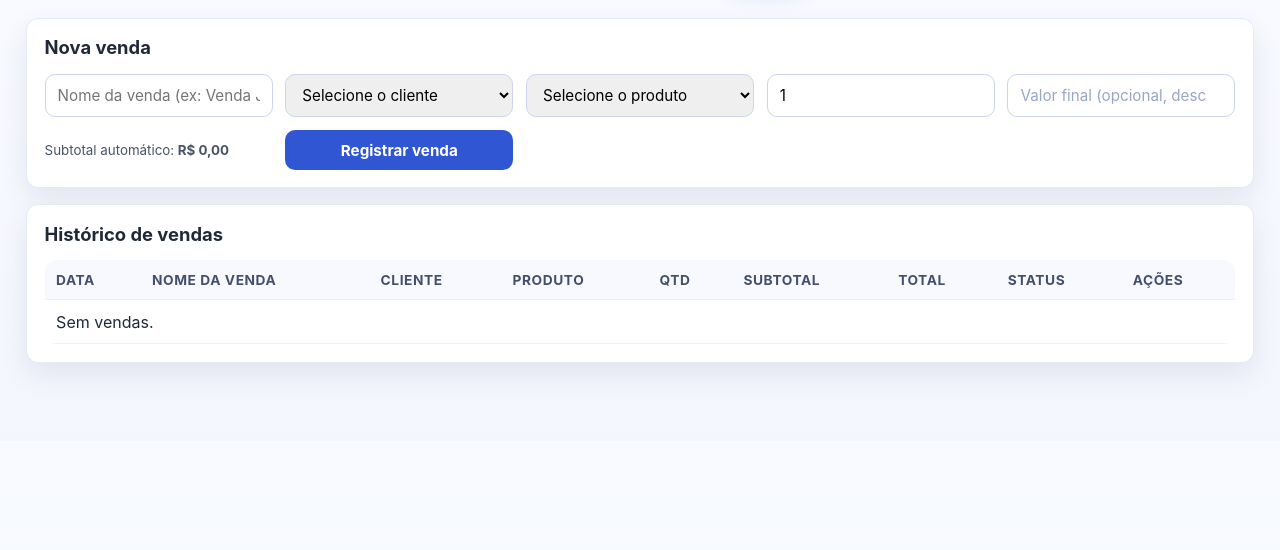
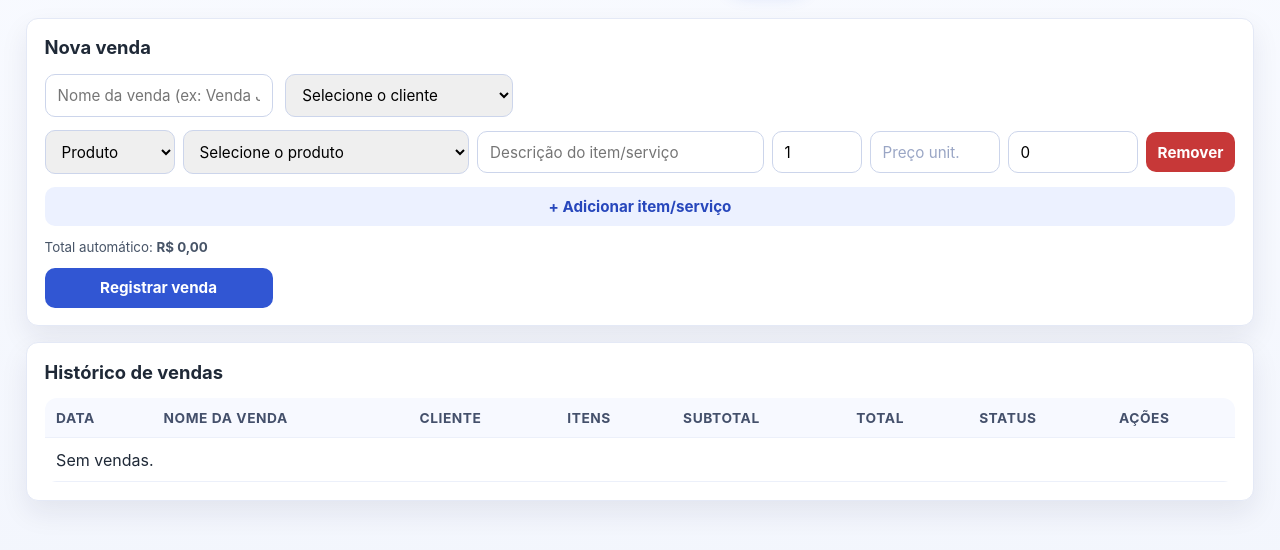
Before and after one commit to FelipeWelter/lojaWeb, a Flask app: page /vendas in a window 1280 px wide. Shown: the part 64-614 px from the top of the page. Run offline with Flask 3, Linux system fonts and the light colour scheme; the visitor is signed in with stand-in values (Sample User, id 1); data that the repository does not hold is empty.

Commit message:
Permite vendas com múltiplos itens e serviços

```diff
--- a/app.py
+++ b/app.py
@@ -126,6 +126,21 @@ class Sale(db.Model):
 
     client = db.relationship('Client')
     product = db.relationship('Product')
+    items = db.relationship('SaleItem', backref='sale', cascade='all, delete-orphan')
+
+
+class SaleItem(db.Model):
+    id = db.Column(db.Integer, primary_key=True)
+    sale_id = db.Column(db.Integer, db.ForeignKey('sale.id'), nullable=False)
+    line_type = db.Column(db.String(20), nullable=False, default='produto')
+    description = db.Column(db.String(180), nullable=False)
+    product_id = db.Column(db.Integer, db.ForeignKey('product.id'), nullable=True)
+    quantity = db.Column(db.Integer, nullable=False, default=1)
+    unit_price = db.Column(db.Numeric(10, 2), nullable=False, default=0)
+    unit_cost = db.Column(db.Numeric(10, 2), nullable=False, default=0)
+    line_total = db.Column(db.Numeric(10, 2), nullable=False, default=0)
+
+    product = db.relationship('Product')
 
 
 class Charge(db.Model):
@@ -242,6 +257,85 @@ def _read_reset_token(token: str, max_age_seconds: int = 3600):
 def _log_audit(action: str, details: str):
     user = _current_user()
     db.session.add(AuditLog(user_name=user.name if user else 'Sistema', action=action, details=details))
+
+
+def _parse_sale_items(form):
+    raw_types = form.getlist('item_type[]')
+    raw_product_ids = form.getlist('item_product_id[]')
+    raw_descriptions = form.getlist('item_description[]')
+    raw_quantities = form.getlist('item_quantity[]')
+    raw_unit_prices = form.getlist('item_unit_price[]')
+    raw_unit_costs = form.getlist('item_unit_cost[]')
+
+    max_len = max(
+        len(raw_types),
+        len(raw_product_ids),
+        len(raw_descriptions),
+        len(raw_quantities),
+        len(raw_unit_prices),
+        len(raw_unit_costs),
+        0,
+    )
+
+    items = []
+    for idx in range(max_len):
+        line_type = (raw_types[idx] if idx < len(raw_types) else '').strip().lower() or 'produto'
+        if line_type not in {'produto', 'servico'}:
+            line_type = 'produto'
+
+        product_id_raw = (raw_product_ids[idx] if idx < len(raw_product_ids) else '').strip()
+        description = (raw_descriptions[idx] if idx < len(raw_descriptions) else '').strip()
+        qty_raw = (raw_quantities[idx] if idx < len(raw_quantities) else '').strip()
+        unit_price_raw = (raw_unit_prices[idx] if idx < len(raw_unit_prices) else '').strip()
+        unit_cost_raw = (raw_unit_costs[idx] if idx < len(raw_unit_costs) else '').strip()
+
+        if not any([product_id_raw, description, qty_raw, unit_price_raw, unit_cost_raw]):
+            continue
+
+        try:
+            quantity = int(qty_raw or '1')
+        except ValueError as exc:
+            raise ValueError(f'Quantidade inválida na linha {idx + 1}.') from exc
+
+        if quantity <= 0:
+            raise ValueError(f'Quantidade deve ser maior que zero na linha {idx + 1}.')
+
+        try:
+            unit_price = Decimal(unit_price_raw or '0')
+            unit_cost = Decimal(unit_cost_raw or '0')
+        except InvalidOperation as exc:
+            raise ValueError(f'Preço/custo inválido na linha {idx + 1}.') from exc
+
+        if unit_price < 0 or unit_cost < 0:
+            raise ValueError(f'Preço/custo não pode ser negativo na linha {idx + 1}.')
+
+        item = {
+            'line_type': line_type,
+            'product_id': None,
+            'description': description,
+            'quantity': quantity,
+            'unit_price': unit_price.quantize(Decimal('0.01')),
+            'unit_cost': unit_cost.quantize(Decimal('0.01')),
+        }
+
+        if line_type == 'produto':
+            if not product_id_raw:
+                raise ValueError(f'Selecione um produto na linha {idx + 1}.')
+            try:
+                item['product_id'] = int(product_id_raw)
+            except ValueError as exc:
+                raise ValueError(f'Produto inválido na linha {idx + 1}.') from exc
+
+        if not item['description']:
+            item['description'] = 'Item sem descrição'
+
+        item['line_total'] = (item['unit_price'] * Decimal(item['quantity'])).quantize(Decimal('0.01'))
+        items.append(item)
+
+    if not items:
+        raise ValueError('Adicione ao menos um item (produto ou serviço) na venda.')
+
+    return items
 
 
 def _save_product_photo(file_storage):
@@ -634,6 +728,7 @@ def remover_usuario(user_id: int):
 def imprimir(tipo: str, record_id: int):
     if tipo == 'venda':
         data = Sale.query.get_or_404(record_id)
+        sale_items = data.items or []
         context = {
             'document_title': f'Recibo de Venda #{data.id}',
             'store_name': 'LojaWeb',
@@ -641,7 +736,15 @@ def imprimir(tipo: str, record_id: int):
             'record_date': data.created_at,
             'record_code': f'VEN-{data.id}',
             'client_name': data.client.name,
-            'items': [{
+            'items': [
+                {
+                    'item': line.description,
+                    'quantity': line.quantity,
+                    'unit_price': line.unit_price,
+                    'total': line.line_total,
+                }
+                for line in sale_items
+            ] or [{
                 'item': data.product.name,
                 'quantity': data.quantity,
                 'unit_price': data.product.price,
@@ -790,8 +893,10 @@ def dashboard():
         ServiceRecord.created_at >= start_date
     ).scalar()
     sales_profit = db.session.query(
-        db.func.coalesce(db.func.sum(Sale.total - (Product.cost_price * Sale.quantity)), 0)
-    ).join(Product, Product.id == Sale.product_id).filter(Sale.canceled.is_(False), Sale.created_at >= start_date).scalar()
+        db.func.coalesce(db.func.sum(SaleItem.line_total - (SaleItem.unit_cost * SaleItem.quantity)), 0)
+    ).join(Sale, Sale.id == SaleItem.sale_id).filter(
+        Sale.canceled.is_(False), Sale.created_at >= start_date
+    ).scalar()
     service_profit = db.session.query(
         db.func.coalesce(db.func.sum(ServiceRecord.total_price - ServiceRecord.cost), 0)
     ).filter(ServiceRecord.created_at >= start_date).scalar()
@@ -830,9 +935,10 @@ def dashboard():
     chart_sales_totals = [float(row[1]) for row in monthly_sales]
 
     top_products = (
-        db.session.query(Product.name, db.func.coalesce(db.func.sum(Sale.quantity), 0).label('qty'))
-        .join(Sale, Sale.product_id == Product.id)
-        .filter(Sale.canceled.is_(False), Sale.created_at >= start_date)
+        db.session.query(Product.name, db.func.coalesce(db.func.sum(SaleItem.quantity), 0).label('qty'))
+        .join(SaleItem, SaleItem.product_id == Product.id)
+        .join(Sale, Sale.id == SaleItem.sale_id)
+        .filter(Sale.canceled.is_(False), Sale.created_at >= start_date, SaleItem.line_type == 'produto')
         .group_by(Product.id)
         .order_by(db.desc('qty'))
         .limit(5)
@@ -1559,38 +1665,89 @@ def vendas():
     if request.method == 'POST':
         sale_name = (request.form.get('sale_name') or '').strip()
         client_id = int(request.form['client_id'])
-        product_id = int(request.form['product_id'])
-        quantity = int(request.form['quantity'])
-
-        product = Product.query.get_or_404(product_id)
+
         if not sale_name:
             flash('Informe um nome para identificar a venda.', 'danger')
             return redirect(url_for('vendas'))
-        if quantity <= 0 or quantity > product.stock:
-            flash('Quantidade inválida para o estoque disponível.', 'danger')
+
+        try:
+            parsed_items = _parse_sale_items(request.form)
+        except ValueError as exc:
+            flash(str(exc), 'danger')
             return redirect(url_for('vendas'))
 
-        subtotal = (Decimal(quantity) * Decimal(product.price)).quantize(Decimal('0.01'))
-        custom_total_raw = request.form.get('custom_total')
-        if custom_total_raw:
-            total = Decimal(custom_total_raw)
-            if total < 0 or total > subtotal:
-                flash('Valor final inválido. Use um desconto entre R$ 0,00 e o subtotal.', 'danger')
+        product_ids = [item['product_id'] for item in parsed_items if item['line_type'] == 'produto']
+        products_by_id = {}
+        service_placeholder = None
+        if product_ids:
+            fetched_products = Product.query.filter(Product.id.in_(product_ids)).all()
+            products_by_id = {prod.id: prod for prod in fetched_products}
+
+        for idx, item in enumerate(parsed_items, start=1):
+            if item['line_type'] != 'produto':
+                continue
+            product = products_by_id.get(item['product_id'])
+            if not product:
+                flash(f'Produto inválido na linha {idx}.', 'danger')
                 return redirect(url_for('vendas'))
+            if item['quantity'] > product.stock:
+                flash(f'Estoque insuficiente para {product.name} na linha {idx}.', 'danger')
+                return redirect(url_for('vendas'))
+            if item['unit_price'] == Decimal('0.00'):
+                item['unit_price'] = Decimal(product.price).quantize(Decimal('0.01'))
+                item['line_total'] = (item['unit_price'] * Decimal(item['quantity'])).quantize(Decimal('0.01'))
+            if item['unit_cost'] == Decimal('0.00'):
+                item['unit_cost'] = Decimal(product.cost_price or 0).quantize(Decimal('0.01'))
+            if not item['description'] or item['description'] == 'Item sem descrição':
+                item['description'] = product.name
+
+        subtotal = sum((item['line_total'] for item in parsed_items), Decimal('0.00')).quantize(Decimal('0.01'))
+
+        if product_ids:
+            anchor_product_id = product_ids[0]
         else:
-            total = subtotal
-
-        product.stock -= quantity
+            service_placeholder = Product.query.filter_by(category='Serviço', name='Serviço avulso').first()
+            if not service_placeholder:
+                service_placeholder = Product(
+                    name='Serviço avulso',
+                    category='Serviço',
+                    stock=999999,
+                    price=Decimal('0.00'),
+                    cost_price=Decimal('0.00'),
+                )
+                db.session.add(service_placeholder)
+                db.session.flush()
+            anchor_product_id = service_placeholder.id
 
         sale = Sale(
             sale_name=sale_name,
             client_id=client_id,
-            product_id=product_id,
-            quantity=quantity,
+            product_id=anchor_product_id,
+            quantity=1,
             subtotal=subtotal,
-            total=total,
+            total=subtotal,
         )
         db.session.add(sale)
+        db.session.flush()
+
+        for item in parsed_items:
+            if item['line_type'] == 'produto':
+                product = products_by_id[item['product_id']]
+                product.stock -= item['quantity']
+
+            db.session.add(
+                SaleItem(
+                    sale_id=sale.id,
+                    line_type=item['line_type'],
+                    description=item['description'],
+                    product_id=item['product_id'],
+                    quantity=item['quantity'],
+                    unit_price=item['unit_price'],
+                    unit_cost=item['unit_cost'],
+                    line_total=item['line_total'],
+                )
+            )
+
         db.session.commit()
         flash('Venda registrada com sucesso!', 'success')
         return redirect(url_for('vendas'))
@@ -1608,7 +1765,12 @@ def cancelar_venda(sale_id: int):
         return redirect(url_for('vendas'))
 
     with db.session.begin_nested():
-        sale.product.stock += sale.quantity
+        if sale.items:
+            for line in sale.items:
+                if line.line_type == 'produto' and line.product:
+                    line.product.stock += line.quantity
+        elif sale.product:
+            sale.product.stock += sale.quantity
         sale.canceled = True
         sale.canceled_at = datetime.utcnow()
 
@@ -1816,6 +1978,23 @@ with app.app_context():
     )
     db.session.execute(
         db.text(
+            'CREATE TABLE IF NOT EXISTS sale_item ('
+            'id INTEGER PRIMARY KEY, '
+            'sale_id INTEGER NOT NULL, '
+            'line_type VARCHAR(20) NOT NULL DEFAULT "produto", '
+            'description VARCHAR(180) NOT NULL, '
+            'product_id INTEGER, '
+            'quantity INTEGER NOT NULL DEFAULT 1, '
+            'unit_price NUMERIC(10,2) NOT NULL DEFAULT 0, '
+            'unit_cost NUMERIC(10,2) NOT NULL DEFAULT 0, '
+            'line_total NUMERIC(10,2) NOT NULL DEFAULT 0, '
+            'FOREIGN KEY(sale_id) REFERENCES sale (id), '
+            'FOREIGN KEY(product_id) REFERENCES product (id)'
+            ')'
+        )
+    )
+    db.session.execute(
+        db.text(
             'CREATE TABLE IF NOT EXISTS maintenance_ticket ('
             'id INTEGER PRIMARY KEY, '
             'client_name VARCHAR(120) NOT NULL, '
--- a/templates/client_history.html
+++ b/templates/client_history.html
@@ -7,10 +7,10 @@
 <section class="card">
   <h3>Compras</h3>
   <table>
-    <thead><tr><th>Data</th><th>Venda</th><th>Produto</th><th>Qtd</th><th>Total</th><th>Status</th></tr></thead>
+    <thead><tr><th>Data</th><th>Venda</th><th>Itens</th><th>Qtd. linhas</th><th>Total</th><th>Status</th></tr></thead>
     <tbody>
       {% for s in sales %}
-      <tr><td>{{ s.created_at.strftime('%d/%m/%Y %H:%M') }}</td><td>{{ s.sale_name }}</td><td>{{ s.product.name }}</td><td>{{ s.quantity }}</td><td>R$ {{ '%.2f'|format(s.total) }}</td><td>{{ 'Cancelada' if s.canceled else 'Ativa' }}</td></tr>
+      <tr><td>{{ s.created_at.strftime('%d/%m/%Y %H:%M') }}</td><td>{{ s.sale_name }}</td><td>{% if s.items %}{{ s.items[0].description }}{% else %}{{ s.product.name }}{% endif %}</td><td>{% if s.items %}{{ s.items|length }}{% else %}{{ s.quantity }}{% endif %}</td><td>R$ {{ '%.2f'|format(s.total) }}</td><td>{{ 'Cancelada' if s.canceled else 'Ativa' }}</td></tr>
       {% else %}<tr><td colspan="6">Sem compras.</td></tr>{% endfor %}
     </tbody>
   </table>
--- a/templates/dashboard.html
+++ b/templates/dashboard.html
@@ -67,14 +67,14 @@
 <section class="card">
   <h2>Últimas vendas</h2>
   <table>
-    <thead><tr><th>Data</th><th>Cliente</th><th>Produto</th><th>Qtd</th><th>Total</th><th>Status</th><th>Ação</th></tr></thead>
+    <thead><tr><th>Data</th><th>Cliente</th><th>Itens</th><th>Qtd. linhas</th><th>Total</th><th>Status</th><th>Ação</th></tr></thead>
     <tbody>
       {% for sale in latest_sales %}
       <tr>
         <td>{{ sale.created_at.strftime('%d/%m/%Y %H:%M') }}</td>
         <td>{{ sale.client.name }}</td>
-        <td>{{ sale.product.name }}</td>
-        <td>{{ sale.quantity }}</td>
+        <td>{% if sale.items %}{{ sale.items[0].description }}{% else %}{{ sale.product.name }}{% endif %}</td>
+        <td>{% if sale.items %}{{ sale.items|length }}{% else %}{{ sale.quantity }}{% endif %}</td>
         <td>R$ {{ '%.2f'|format(sale.total) }}</td>
         <td>{% if sale.canceled %}<span class="badge danger">Cancelada</span>{% else %}<span class="badge success">Ativa</span>{% endif %}</td>
         <td>
--- a/templates/sales.html
+++ b/templates/sales.html
@@ -2,24 +2,38 @@
 {% block content %}
 <section class="card">
   <h2>Nova venda</h2>
-  <form method="post" class="grid form-grid">
-    <input name="sale_name" placeholder="Nome da venda (ex: Venda João - Notebook)" required />
+  <form method="post" class="grid form-grid" id="sale-form">
+    <input name="sale_name" placeholder="Nome da venda (ex: Venda João - Combo)" required />
     <select name="client_id" required>
       <option value="">Selecione o cliente</option>
       {% for client in clients %}
       <option value="{{ client.id }}">{{ client.name }}</option>
       {% endfor %}
     </select>
-    <select name="product_id" id="sale-product" required>
-      <option value="">Selecione o produto</option>
-      {% for product in products %}
-      <option value="{{ product.id }}" data-price="{{ product.price }}">{{ product.name }} (estoque: {{ product.stock }})</option>
-      {% endfor %}
-    </select>
-    <input name="quantity" id="sale-qty" type="number" min="1" value="1" required />
-    <input name="custom_total" id="sale-total" type="number" min="0" step="0.01" placeholder="Valor final (opcional, desconto)" />
-    <div class="sale-summary">
-      <small>Subtotal automático: <strong id="sale-subtotal">R$ 0,00</strong></small>
+
+    <div id="sale-lines" class="grid" style="grid-column: 1 / -1; gap: .5rem;">
+      <div class="sale-line" style="display:grid;grid-template-columns:130px 1fr 1fr 90px 130px 130px auto;gap:.5rem;align-items:center;">
+        <select name="item_type[]" class="line-type">
+          <option value="produto">Produto</option>
+          <option value="servico">Serviço</option>
+        </select>
+        <select name="item_product_id[]" class="line-product">
+          <option value="">Selecione o produto</option>
+          {% for product in products %}
+          <option value="{{ product.id }}" data-price="{{ product.price }}" data-cost="{{ product.cost_price }}">{{ product.name }} (estoque: {{ product.stock }})</option>
+          {% endfor %}
+        </select>
+        <input name="item_description[]" class="line-description" placeholder="Descrição do item/serviço" />
+        <input name="item_quantity[]" class="line-qty" type="number" min="1" value="1" required />
+        <input name="item_unit_price[]" class="line-price" type="number" min="0" step="0.01" placeholder="Preço unit." required />
+        <input name="item_unit_cost[]" class="line-cost" type="number" min="0" step="0.01" placeholder="Custo unit." value="0" />
+        <button type="button" class="btn-danger remove-line">Remover</button>
+      </div>
+    </div>
+
+    <button type="button" id="add-line" class="btn-secondary" style="grid-column: 1 / -1;">+ Adicionar item/serviço</button>
+    <div class="sale-summary" style="grid-column: 1 / -1;">
+      <small>Total automático: <strong id="sale-total">R$ 0,00</strong></small>
     </div>
     <button type="submit">Registrar venda</button>
   </form>
@@ -29,15 +43,20 @@
   <h2>Histórico de vendas</h2>
   <div class="table-wrap">
   <table>
-    <thead><tr><th>Data</th><th>Nome da venda</th><th>Cliente</th><th>Produto</th><th>Qtd</th><th>Subtotal</th><th>Total</th><th>Status</th><th>Ações</th></tr></thead>
+    <thead><tr><th>Data</th><th>Nome da venda</th><th>Cliente</th><th>Itens</th><th>Subtotal</th><th>Total</th><th>Status</th><th>Ações</th></tr></thead>
     <tbody>
       {% for sale in sales %}
       <tr>
         <td>{{ sale.created_at.strftime('%d/%m/%Y %H:%M') }}</td>
         <td>{{ sale.sale_name }}</td>
         <td>{{ sale.client.name }}</td>
-        <td>{{ sale.product.name }}</td>
-        <td>{{ sale.quantity }}</td>
+        <td>
+          {% if sale.items %}
+            {{ sale.items|length }} item(ns)
+          {% else %}
+            {{ sale.product.name }} x{{ sale.quantity }}
+          {% endif %}
+        </td>
         <td>R$ {{ '%.2f'|format(sale.subtotal) }}</td>
         <td>R$ {{ '%.2f'|format(sale.total) }}</td>
         <td>{% if sale.canceled %}<span class="badge danger">Cancelada</span>{% else %}<span class="badge success">Ativa</span>{% endif %}</td>
@@ -56,30 +75,84 @@
           </div>
         </td>
       </tr>
-      {% else %}<tr><td colspan="9">Sem vendas.</td></tr>{% endfor %}
+      {% else %}<tr><td colspan="8">Sem vendas.</td></tr>{% endfor %}
     </tbody>
   </table>
   </div>
 </section>
 
 <script>
-  const pSel = document.getElementById('sale-product');
-  const qInput = document.getElementById('sale-qty');
-  const subtotalEl = document.getElementById('sale-subtotal');
+  const saleLines = document.getElementById('sale-lines');
+  const addLineBtn = document.getElementById('add-line');
+  const totalEl = document.getElementById('sale-total');
 
   function formatBRL(v) {
     return v.toLocaleString('pt-BR', { style: 'currency', currency: 'BRL' });
   }
 
-  function updateSubtotal() {
-    const opt = pSel.options[pSel.selectedIndex];
-    const unit = Number(opt?.dataset?.price || 0);
-    const qty = Number(qInput.value || 0);
-    subtotalEl.textContent = formatBRL(unit * qty);
+  function recalcTotal() {
+    const lines = saleLines.querySelectorAll('.sale-line');
+    let total = 0;
+    lines.forEach((line) => {
+      const qty = Number(line.querySelector('.line-qty')?.value || 0);
+      const price = Number(line.querySelector('.line-price')?.value || 0);
+      total += qty * price;
+    });
+    totalEl.textContent = formatBRL(total);
   }
 
-  pSel.addEventListener('change', updateSubtotal);
-  qInput.addEventListener('input', updateSubtotal);
-  updateSubtotal();
+  function bindLine(line) {
+    const typeSel = line.querySelector('.line-type');
+    const productSel = line.querySelector('.line-product');
+    const descInput = line.querySelector('.line-description');
+    const priceInput = line.querySelector('.line-price');
+    const costInput = line.querySelector('.line-cost');
+
+    const syncLine = () => {
+      const isService = typeSel.value === 'servico';
+      productSel.disabled = isService;
+      productSel.required = !isService;
+      if (isService) {
+        productSel.value = '';
+      }
+      if (!isService && productSel.value) {
+        const opt = productSel.options[productSel.selectedIndex];
+        if (!priceInput.value) priceInput.value = opt?.dataset?.price || '';
+        if (!costInput.value || Number(costInput.value) === 0) costInput.value = opt?.dataset?.cost || '0';
+        if (!descInput.value) descInput.value = opt?.textContent?.split(' (estoque')[0] || '';
+      }
+      recalcTotal();
+    };
+
+    typeSel.addEventListener('change', syncLine);
+    productSel.addEventListener('change', syncLine);
+    line.querySelectorAll('input').forEach((input) => input.addEventListener('input', recalcTotal));
+    line.querySelector('.remove-line').addEventListener('click', () => {
+      if (saleLines.querySelectorAll('.sale-line').length > 1) {
+        line.remove();
+        recalcTotal();
+      }
+    });
+
+    syncLine();
+  }
+
+  addLineBtn.addEventListener('click', () => {
+    const firstLine = saleLines.querySelector('.sale-line');
+    const clone = firstLine.cloneNode(true);
+    clone.querySelectorAll('input').forEach((input) => {
+      if (input.classList.contains('line-qty')) input.value = '1';
+      else if (input.classList.contains('line-cost')) input.value = '0';
+      else input.value = '';
+    });
+    clone.querySelector('.line-type').value = 'produto';
+    clone.querySelector('.line-product').value = '';
+    saleLines.appendChild(clone);
+    bindLine(clone);
+    recalcTotal();
+  });
+
+  saleLines.querySelectorAll('.sale-line').forEach(bindLine);
+  recalcTotal();
 </script>
 {% endblock %}
```
